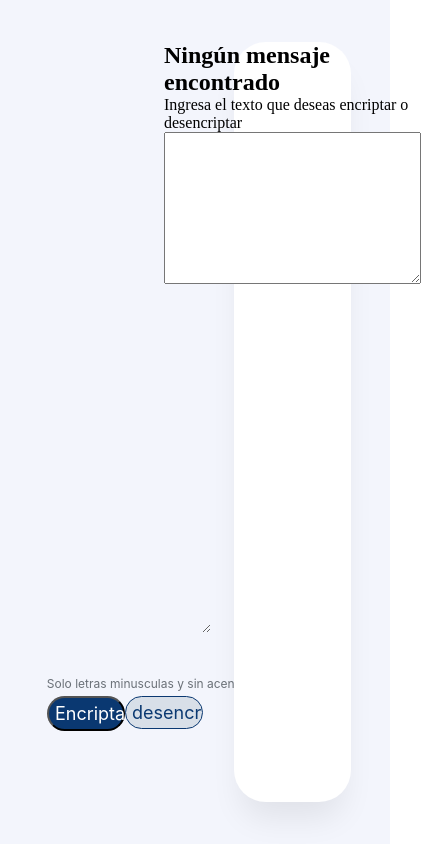
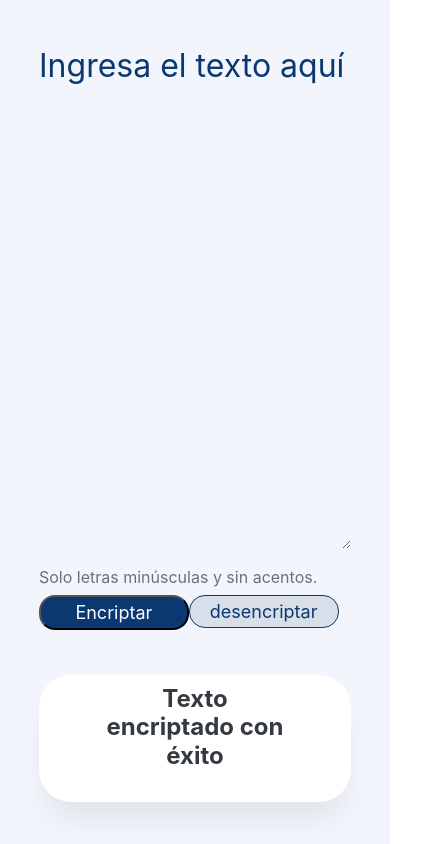
Before and after one commit to mariverg/one-encriptador-texto, a plain HTML site: page index.html in a window 390 px wide. Both pictures are taken after a click on the button "Encriptar". Shown: the whole page, 421 px wide, since content can reach past the window. Drawn offline with Linux system fonts and the light colour scheme.

Commit message:
diseño de la aplicacion con  css y la funcionalidad encriptar texto

```diff
--- a/index.html
+++ b/index.html
@@ -2,6 +2,7 @@
 <html lang="en">
 <head>
     <meta charset="UTF-8">
+    <meta http-equiv="X-UA-Compatible" content="IE=edge" />
     <meta name="viewport" content="width=device-width, initial-scale=1.0">
     <title>Encriptador de texto </title>
     <link rel="stylesheet" href="styles.css">
@@ -13,28 +14,34 @@
             name="texto"
             class="texto"
             id="texto"
-            cols="30" rows="10"
-            placeholder="Ingresa el texto aquí">
-            </textarea>
+            cols="30"
+            rows="10"
+            placeholder="Ingresa el texto aquí"
+            ></textarea>
         <div class="terminos">
-            <p>Solo letras minusculas y sin acentos</p>
+            <p>Solo letras minúsculas y sin acentos.</p>
         </div>
         <div class="botones">
             <button class="btn-encriptar" type="button" onclick="encriptar()">
                 Encriptar
             </button>
-            <input type="button"
+            <input
+            type="button"
             class="btn-desencriptar"
             value="desencriptar"
             onclick="desencriptar()"/>
         </div>
         </div>
     <div class="encriptado">
-        <img src="" alt="" id="muneco">
+        <img src="img/muñeco.jpg" alt="" id="muñeco">
+        <!-- <a href="http://www.freepik.com">Designed by stockgiu / Freepik</a> -->
         <div class="mensaje-encriptado" id="mensaje-encriptado">
-            <h2 id="titulo-mensaje">Ningún mensaje encontrado</h2>
+            <h2 id="titulo-mensaje">Ningún mensaje fue encontrado</h2>
             <p id="parrafo"> Ingresa el texto que deseas encriptar o desencriptar</p>
-            <textarea name="mensaje" id="mensaje" cols="30" rows="10" class="mensaje"></textarea>
+          <!--   <textarea name="mensaje"
+            id="mensaje"
+            cols="30" rows="10" class="mensaje">
+        </textarea> -->
         </div>
     </div>
     </div>
--- a/index.js
+++ b/index.js
@@ -0,0 +1,26 @@
+function encriptar() {
+    let texto = document.getElementById("texto").value;
+    let tituloMensaje = document.getElementById("titulo-mensaje");
+    let parrafo = document.getElementById("parrafo");
+    let muñeco = document.getElementById("muñeco");
+
+    let textoCifrado = texto
+    .replace(/e/gi, "enter")
+    .replace(/i/gi, "imes")
+    .replace(/a/gi, "ai")
+    .replace(/o/gi, "ober")
+    .replace(/u/gi, "ufat");
+
+    if (texto.lenght != 0) {
+        document.getElementById("texto").value = textoCifrado;
+        tituloMensaje.textContent = "Texto encriptado con éxito";
+        parrafo.textContent = "";
+        muñeco.src = "./img/encriptado.jpg";
+    } else {
+        muñeco.src = "./img/muñeco.jpg";
+        tituloMensaje.textContent = "Ningún mensaje fue encontrado";
+        parrafo.textContent = "Ingresa el texto que deseas encriptar  o desencriptar";
+        alert("Debes ingresar algún texto");
+    }
+
+}
--- a/styles.css
+++ b/styles.css
@@ -126,3 +126,99 @@
     box-shadow: 0px 24px 32px -8px rgb(0, 0, 0, 0.08);
     border-radius: 32px;
 }
+
+.mensaje-encriptado {
+    display: flex;
+    flex-direction: column;
+    align-items: center;
+    justify-content: center;
+    padding: 1%;
+    gap: 16px;
+    position: absolute;
+    width: 100%;
+    top: 65%;
+    text-align: center;
+}
+
+.mensaje-encriptado h2 {
+    width: 60%;
+    font-family: "inter";
+    font-style: normal;
+    font-weight: 700;
+    font-size: 24px;
+    line-height: 120%;
+    text-align: center;
+    color: #343a40;
+}
+
+.mensaje-encriptado p {
+    width: 80%;
+    font-family: "inter";
+    font-style: normal;
+    font-weight: 400;
+    font-size: 16px;
+    line-height: 150%;
+    text-align: center;
+    color: #495057;
+}
+
+.encriptado img {
+    position: absolute;
+    width: 80%;
+    height: 50%;
+    top: 15%;
+}
+
+/*responsive desing*/
+@media (max-width: 57.5em) {
+    .container {
+        display: flex;
+        flex-direction: row;
+    }
+    .encriptar {
+        width: 100%;
+    }
+    .texto {
+        width: 80%;
+        height: 60%;
+        left: 10%;
+        top: 5%;
+    }
+    .terminos {
+        width: 80%;
+        left: 10%;
+        top: 67%;
+    }
+    .terminos p {
+        font-size: 16px;
+    }
+    .botones {
+        width: 80%;
+        left: 10%;
+        top: 70%;
+    }
+    .btn-encriptar, .btn-desencriptar {
+        width: 48%;
+        border-radius: 16px;
+    }
+    .btn-encriptar:hover, .btn-desencriptar:hover {
+        margin: 0.3%;
+        width: 47.5%;
+        padding: 1.8%;
+    }
+    .encriptado {
+        width: 80%;
+        height: 15%;
+        left: 10%;
+        top: 80%;
+    }
+    .mensaje-encriptado {
+        width: 100%;
+        top: 5%;
+    }
+    .encriptado img {
+        top: 0;
+        display: none;
+        visibility:hidden ;
+    }
+}
```
Also changed, not shown: img/desencriptado.jpg (added), img/encriptado.jpg (added), img/favicon.png (added), img/muñeco.jpg (added).
